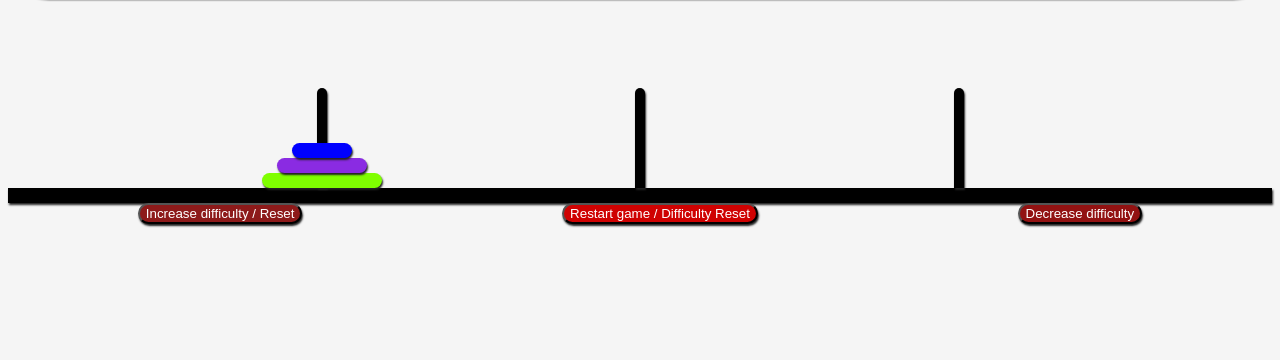
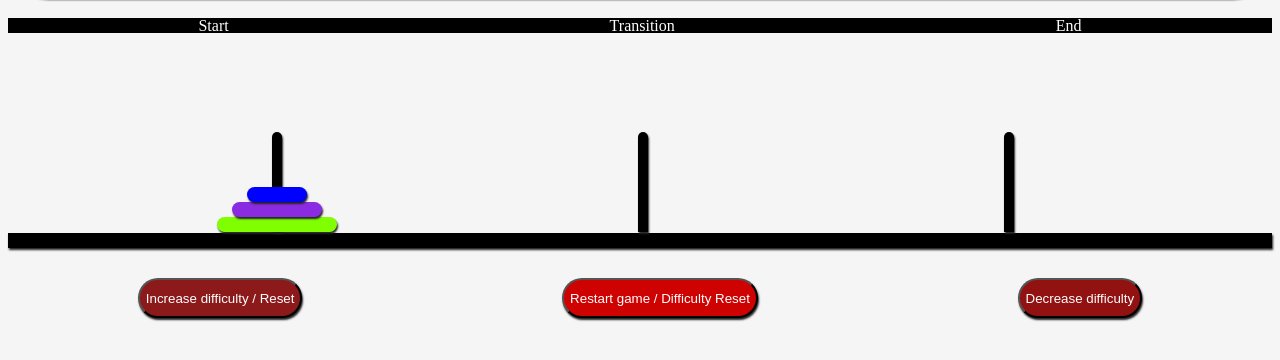
Before and after one commit to Kenzie-Academy-Brasil-Developers/m2-entrega-torre-de-hanoi-sprint-1a-jormundur-33, a plain HTML site: page index.html in a window 1280 px wide. Shown: the part 212-572 px from the top of the page. Drawn offline with Linux system fonts and the light colour scheme.

Commit message:
layout style

```diff
--- a/index.html
+++ b/index.html
@@ -21,19 +21,22 @@
 
     </header>
     <main>
+        <div class="top"><p>Start</p><p>Transition</p><p>End</p></div>
+     <div class="back">
+        <div class="columns">
+            <div class="column" id="first-column"></div>
+        </div>
+        <div class="columns">
+            <div class="column" id="second-column"></div>
+        </div>
+        <div class="columns">
+            <div class="column" id="third-column"></div>
+        </div>
+    </div>
 
-        <div class="columns">
-            <div class="column" id="first-column">
-            </div>
-            <div class="column" id="second-column">
-
-            </div>
-            <div class="column" id="third-column">
-
-            </div>
-        </div>
         <h2 class="count"></h2>
         <div class="base"></div>
+
     </main>
     <footer>
 
--- a/script.js
+++ b/script.js
@@ -1,5 +1,5 @@
 const towers = [...document.querySelectorAll('.column')]
-const towersPlaceHolder = document.querySelector('.columns')
+const towersPlaceHolder = document.querySelector('.back')
 const tower1 = document.getElementById('first-column')
 const tower2 = document.getElementById('second-column')
 const tower3 = document.getElementById('third-column')
@@ -90,7 +90,7 @@ function towersClickHandle(event) {
 
 towers.forEach(id => {
     id.addEventListener('click', towersClickHandle)
-},1000)
+})
 
 
 
--- a/style.css
+++ b/style.css
@@ -33,7 +33,26 @@ h3 {
     justify-content: center;
     font-size: 20px;
 }
-
+.back {
+    margin:0;
+    display: flex;
+    justify-content: space-evenly;
+    align-items: center;
+}
+.top{
+    background-color: black;
+    margin: 20px 0 0 0;
+    height: 15px;
+    width: 100%;
+    display: flex;
+    justify-content: space-around;
+    align-items: center;
+}
+.top p{
+    color: white;
+    margin: 0;
+    text-align: center;
+}
 .column {
     display: flex;
     flex-direction: column-reverse;
@@ -43,6 +62,7 @@ h3 {
     height: 100px;
     border-radius: 10px 10px 0 0;
     box-shadow: 1px 2px 2px #222222;
+    margin: 99px 0 0 98px;
 
 }
 
@@ -53,12 +73,16 @@ h3 {
 }
 
 .columns {
-    margin: 90px 0 0 0;
-    display: flex;
-    justify-content: space-evenly;
+    margin:0;
+    width: 200px;
+    height: 200px;
     align-items: center;
+
+
 }
-
+.columns:hover {
+    background-color: white;
+}
 .base {
     background-color: black;
     height: 15px;
@@ -114,12 +138,17 @@ footer {
     display: flex;
     justify-content: space-around;
     flex-direction: row;
+    margin: 30px 0 0 0;
 }
 .restart-button{
     background-color:#cf0202;
     color: white;
     box-shadow: 1px 2px 2px #222222;
     border-radius: 40px;
+    height: 40px;
+}
+.restart-button:hover{
+    box-shadow: 0px 0px 0px #222222;
 }
 
 .difficulty-button{
@@ -128,10 +157,15 @@ footer {
     box-shadow: 1px 2px 2px #222222;
     border-radius: 40px;
 }
-
+.difficulty-button:hover{
+    box-shadow: 0px 0px 0px #222222;
+}
 .decreaseDifficulty-button{
     background-color:#921212;
     color: white;
     box-shadow: 1px 2px 2px #222222;
     border-radius: 40px;
 }
+.decreaseDifficulty-button:hover{
+    box-shadow: 0px 0px 0px #222222;
+}
```
